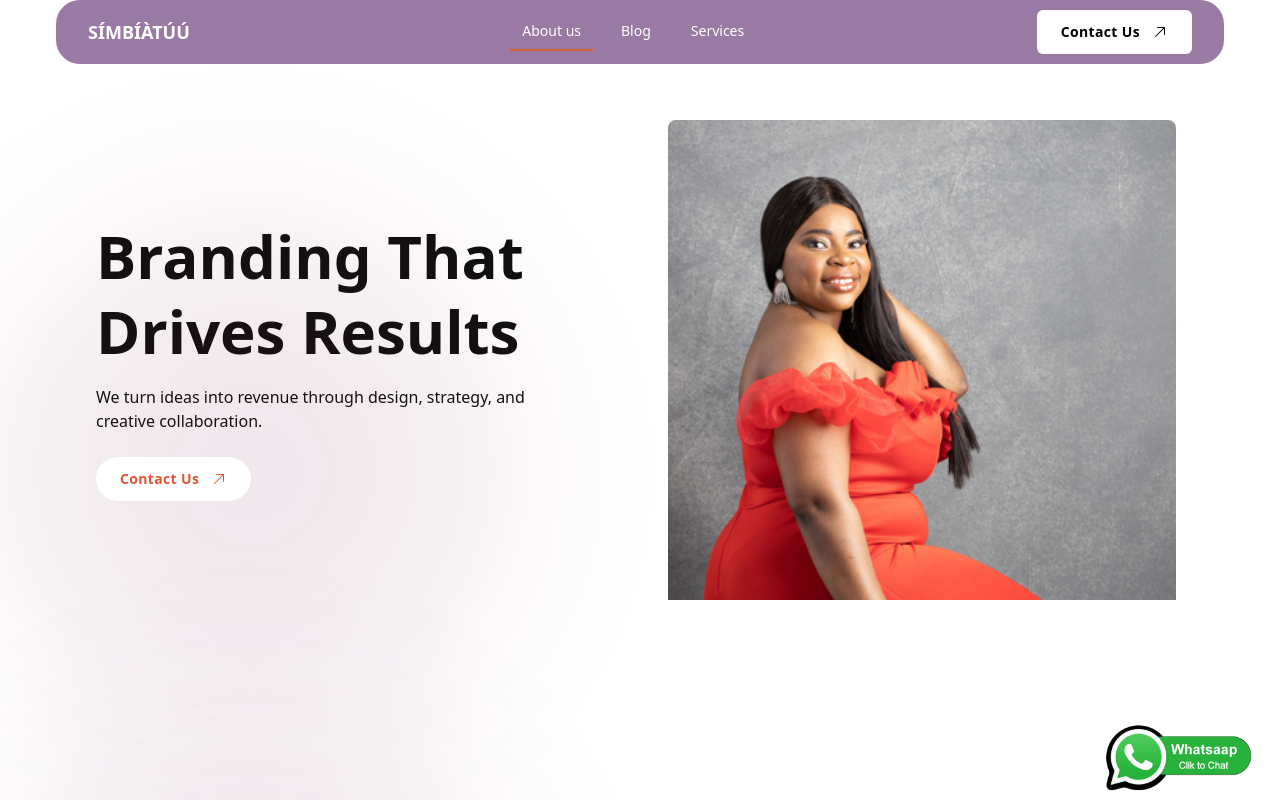
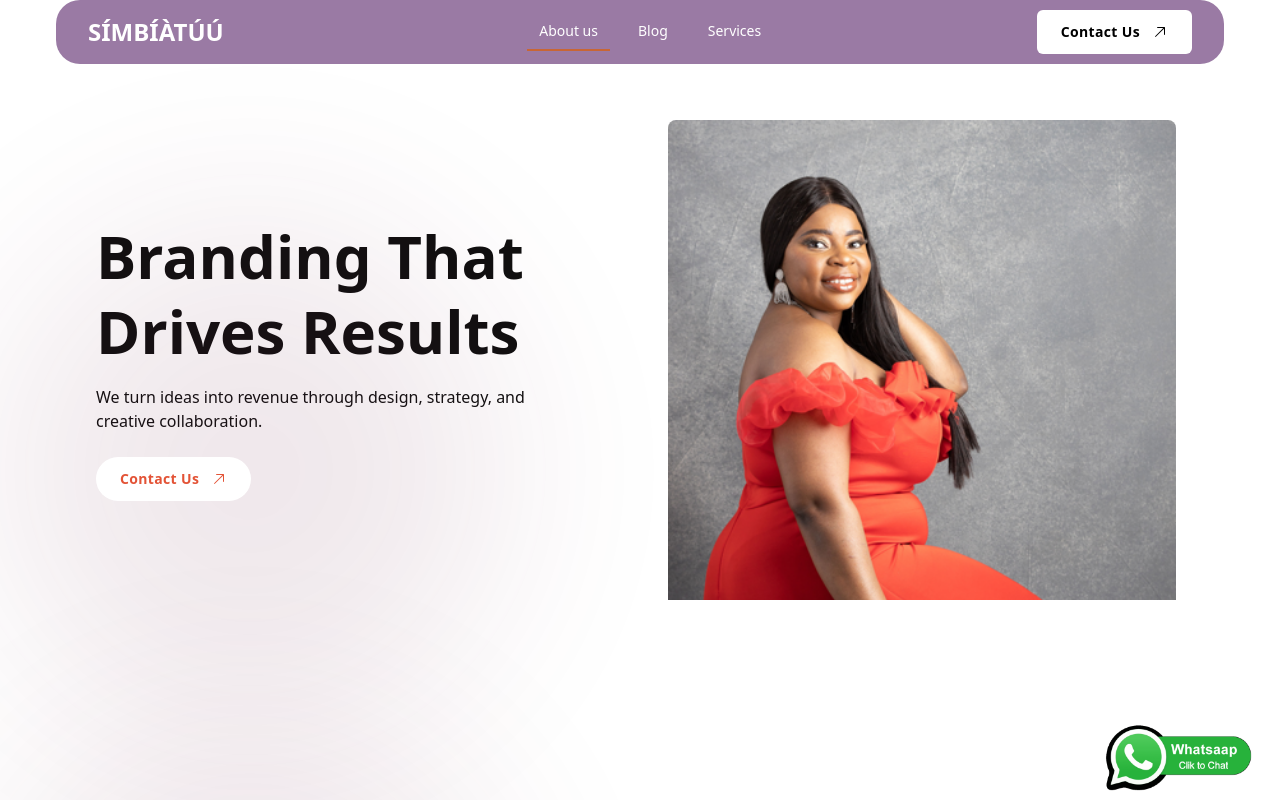
Before and after one commit to oluekundayo/simbiatuu, an Angular app: page /about in a window 1280 px wide. Shown: the top 800 px of the page. Built offline with nearby package versions, Linux system fonts and the light colour scheme.

Commit message:
header fixed

```diff
--- a/src/app/components/header/header.component.html
+++ b/src/app/components/header/header.component.html
@@ -10,7 +10,7 @@
                 [routerLink]="['/']"
               >
                 <!-- <span class="text-[#242528] text-2xl font-bold mr-2">⦿</span> -->
-                <span class="text-white font-extrabold text-lg">SÍMBÍÀTÚÚ</span>
+                <span class="text-white font-extrabold text-2xl">SÍMBÍÀTÚÚ</span>
               </div>
               <!-- <img
                 class="h-8 w-auto"
```
